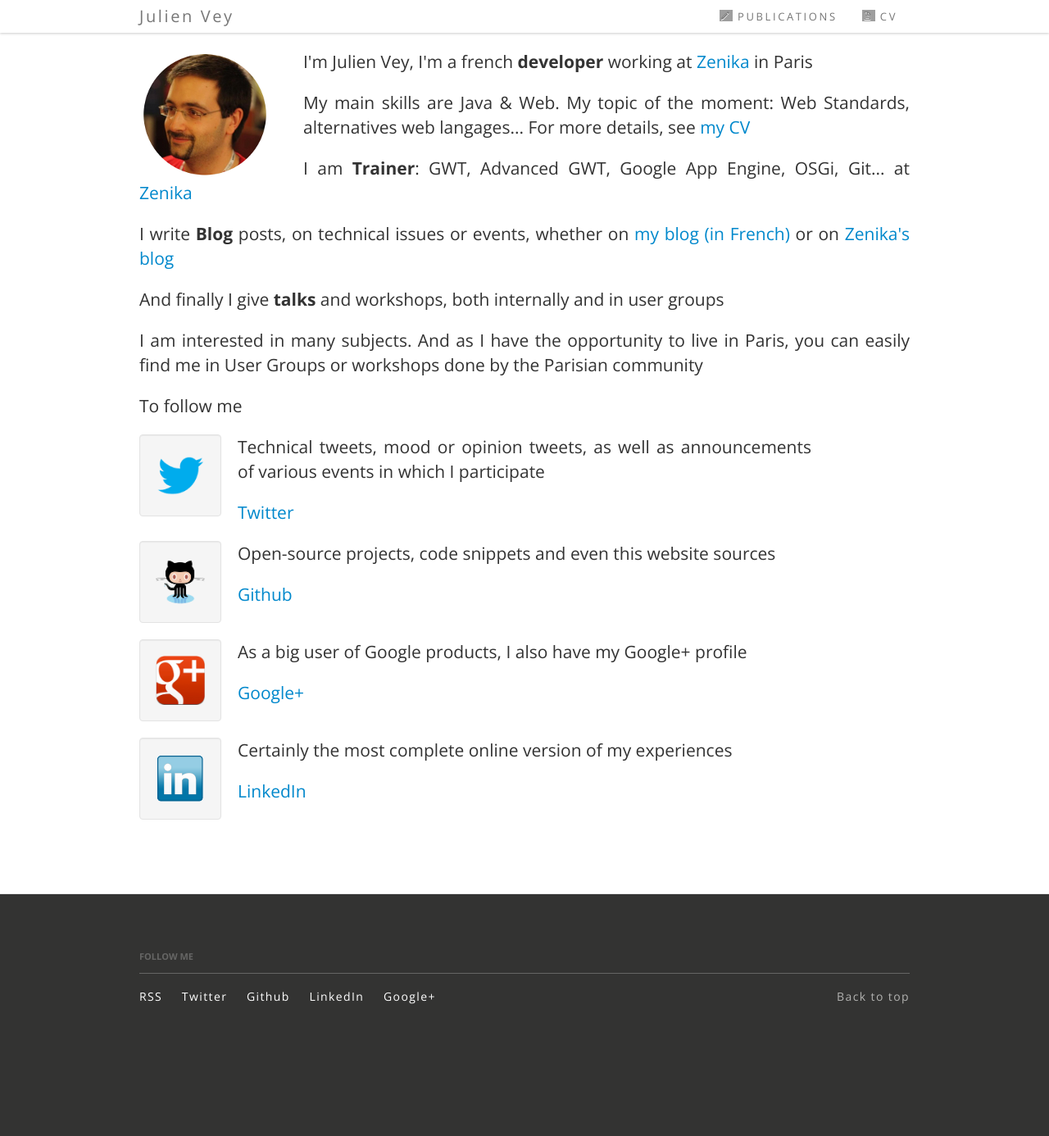
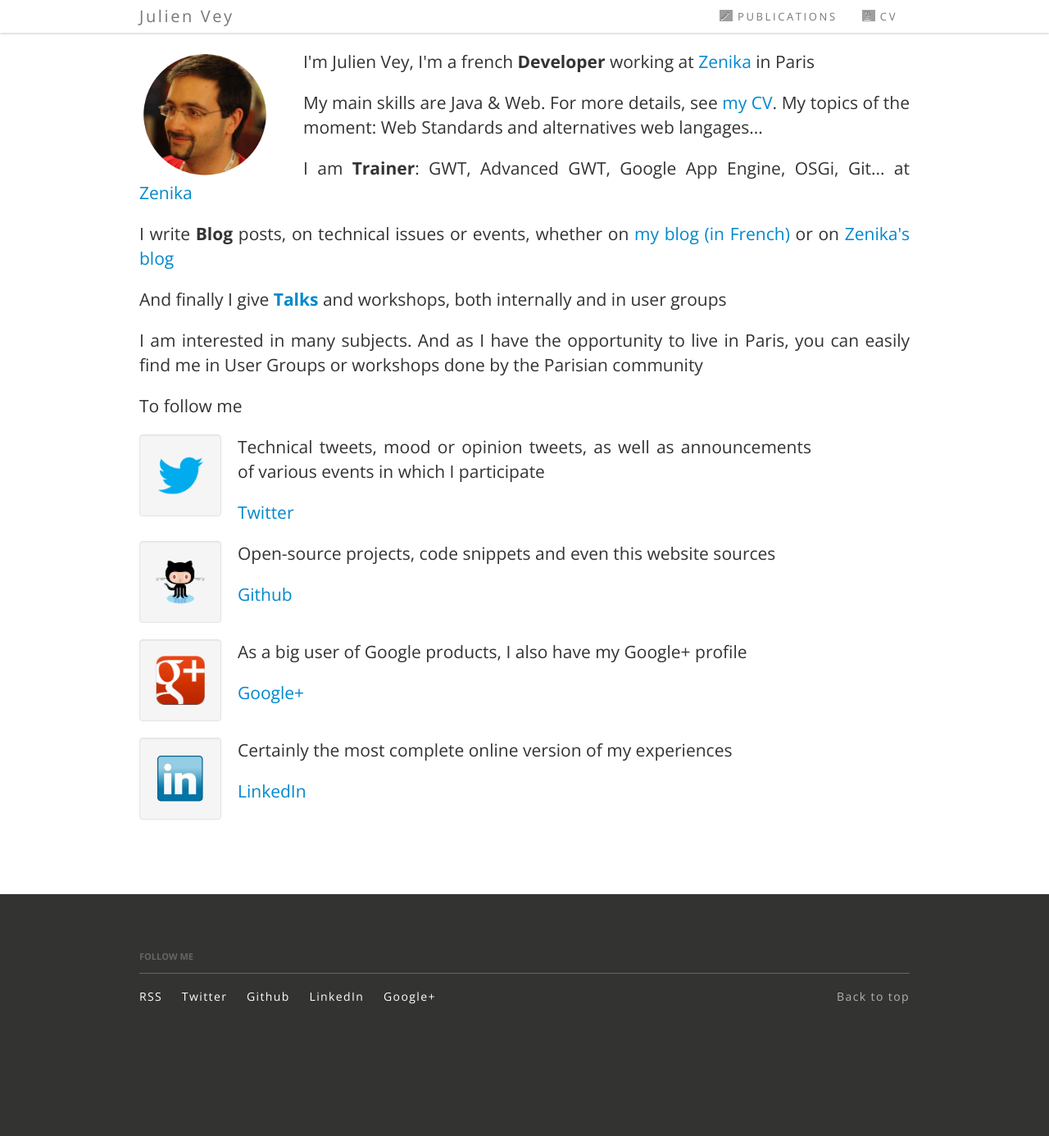
Before and after one commit to julienvey/julienvey.en, a Jekyll site: the page built from index.html, in a window 1280 px wide. Shown: the whole page at 82% size. Built offline with Jekyll 4.4.1, drawn with Linux system fonts in a browser that asks for light colours; Markdown is read by kramdown in place of the engine named in the settings; grey boxes are pictures that could not be loaded.

Commit message:
Corrections sur l'index

```diff
--- a/index.html
+++ b/index.html
@@ -12,11 +12,11 @@
 <div class="justify">
 	<img src="images/face160.png" class="pull-left faceImage"/>
 
-	<p class="lead">I'm Julien Vey, I'm a french <strong>developer</strong> working at <a href="http://wwww.zenika.com">Zenika</a> in Paris</p>
-	<p class="lead">My main skills are Java & Web. My topic of the moment: Web Standards, alternatives web langages... For more details, see <a href="/cv.html">my CV</a></p>
+	<p class="lead">I'm Julien Vey, I'm a french <strong>Developer</strong> working at <a href="http://wwww.zenika.com">Zenika</a> in Paris</p>
+	<p class="lead">My main skills are Java & Web. For more details, see <a href="/cv.html">my CV</a>. My topics of the moment: Web Standards and alternatives web langages...</p>
 	<p class="lead">I am <strong>Trainer</strong>: GWT, Advanced GWT, Google App Engine, OSGi, Git... at <a href="http://zenika.com/Formation/">Zenika</a></p>
-	<p class="lead">I write <strong>Blog</strong> posts, on technical issues or events, whether on <a href="/index.html">my blog (in French)</a> or on <a href="http://blog.zenika.com/">Zenika's blog</a></p>
-	<p class="lead">And finally I give <strong>talks</strong> and workshops, both internally and in user groups</p>
+	<p class="lead">I write <strong>Blog</strong> posts, on technical issues or events, whether on <a href="http://julienvey.com/index.html">my blog (in French)</a> or on <a href="http://blog.zenika.com/">Zenika's blog</a></p>
+	<p class="lead">And finally I give <strong><a href="/publications.html">Talks</a></strong> and workshops, both internally and in user groups</p>
 	<p class="lead">I am interested in many subjects. And as I have the opportunity to live in Paris, you can easily find me in User Groups or workshops done by the Parisian community</p>
 	<p class="lead">To follow me</p>
 
```
